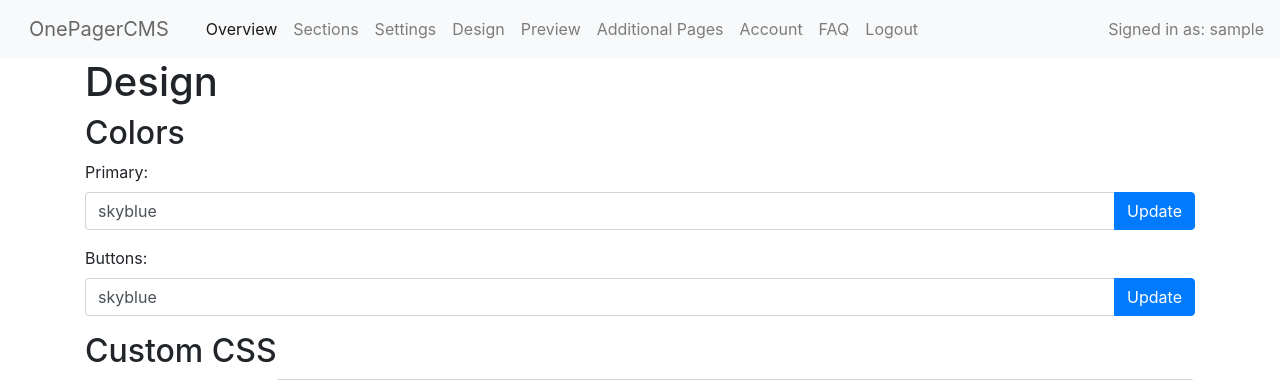
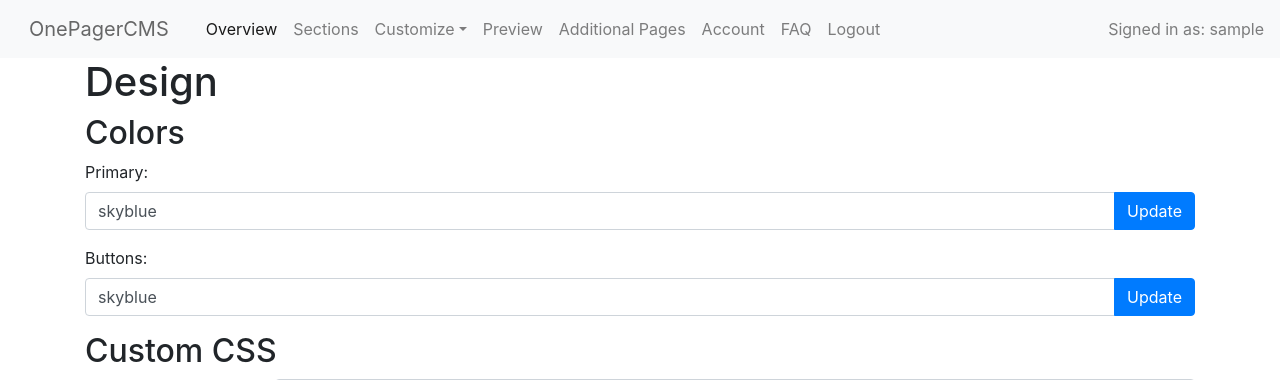
Before and after one commit to lukasboc/onepagercms, a PHP site: page /core/design.php in a window 1280 px wide. Shown: the top 380 px of the page. Run offline with PHP 8.4, Linux system fonts and the light colour scheme; the visitor is signed in with stand-in values (Sample User, id 1); data comes from the database, SQL or seed files in the repository; both versions use the stored data as it was after the commit; some libraries are stand-ins or nearby versions.

Commit message:
fixed adding custom css, redesigned core nav

```diff
--- a/core/design.php
+++ b/core/design.php
@@ -45,15 +45,15 @@ $customcss = ($settingActions->getSettingValue("custom-css") != null && $setting
     <h2>Custom CSS</h2>
     <form method="post" action="../misc/changecustomcss.php">
         <div class="form-group row">
-            <label for="newpassword2" class="col-sm-2 col-form-label">CSS:</label>
+            <label for="customcss" class="col-sm-2 col-form-label">CSS:</label>
             <div class="col-sm-10">
-                <textarea class="form-control" id="newpassword2" name="newpassword2" required
+                <textarea class="form-control" id="customcss" name="customcss"
                           placeholder=".class { <?= "\n" ?>   ...<?= "\n" ?>} "
                           rows="10"><?php echo $customcss ?></textarea>
             </div>
         </div>
         <div class="form-group text-center">
-            <input class="btn btn-success" type="submit" name="chanepassword" value="Save">
+            <input class="btn btn-success" type="submit" name="changecustomcss" value="Save">
         </div>
     </form>
 
--- a/core/inc/header.php
+++ b/core/inc/header.php
@@ -20,11 +20,12 @@ echo '
             <li class="nav-item">
                 <a class="nav-link" href="../core/sections.php">Sections</a>
             </li>
-            <li class="nav-item">
-                <a class="nav-link" href="../core/settings.php">Settings</a>
-            </li>
-            <li class="nav-item">
-                <a class="nav-link" href="../core/design.php">Design</a>
+            <li class="nav-item dropdown">
+                <a class="nav-link dropdown-toggle" data-toggle="dropdown" href="#" role="button" aria-haspopup="true" aria-expanded="false">Customize</a>
+                <div class="dropdown-menu">
+                    <a class="dropdown-item" href="../core/settings.php">Settings</a>
+                    <a class="dropdown-item" href="../core/design.php">Design</a>
+                </div>
             </li>
             <li class="nav-item">
                 <a class="nav-link" href="../core/preview.php">Preview</a>
```
Also changed, not shown: misc/changecustomcss.php (+1 -6 lines), database/SQLiteDatabase.db.
